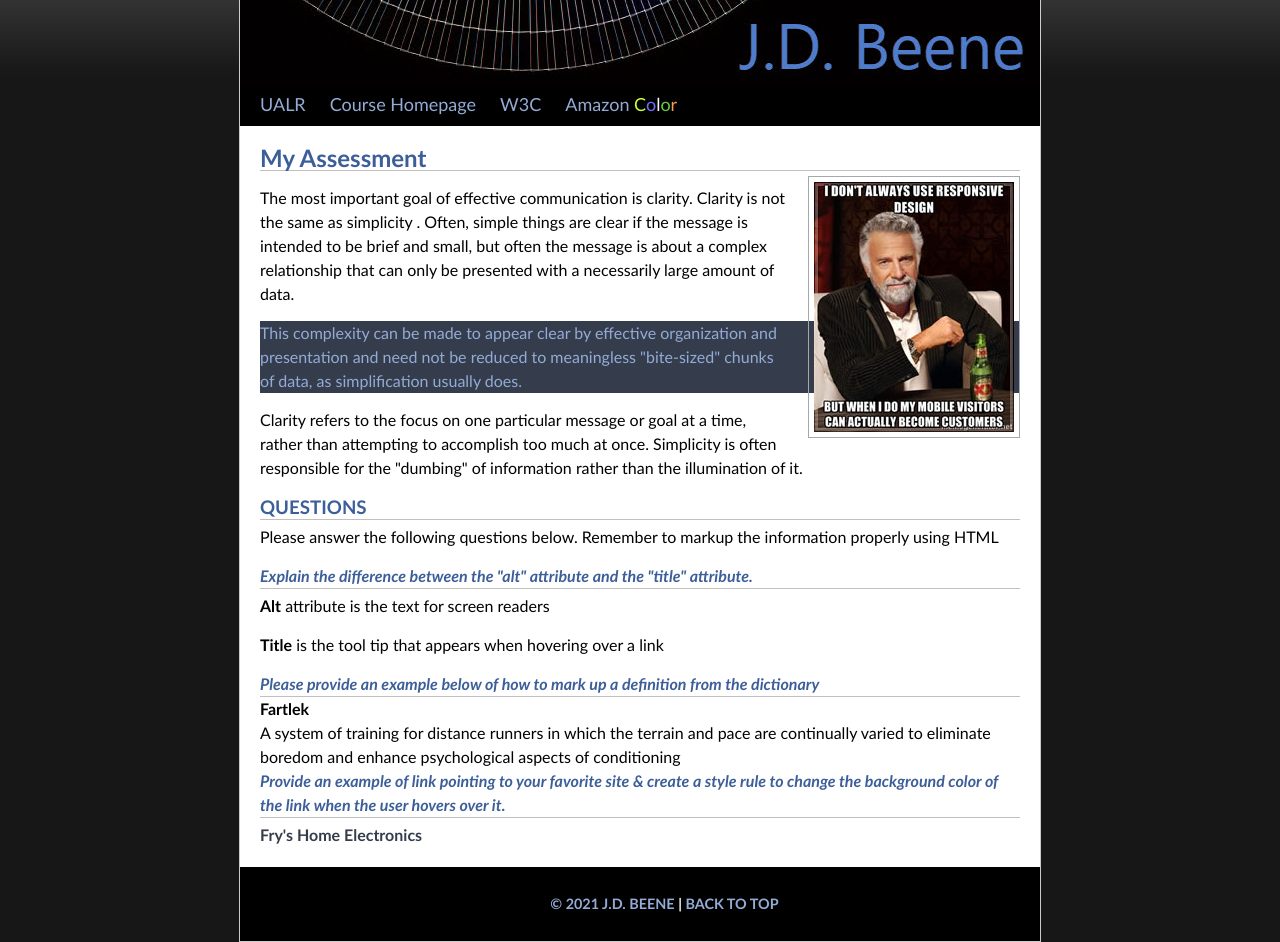
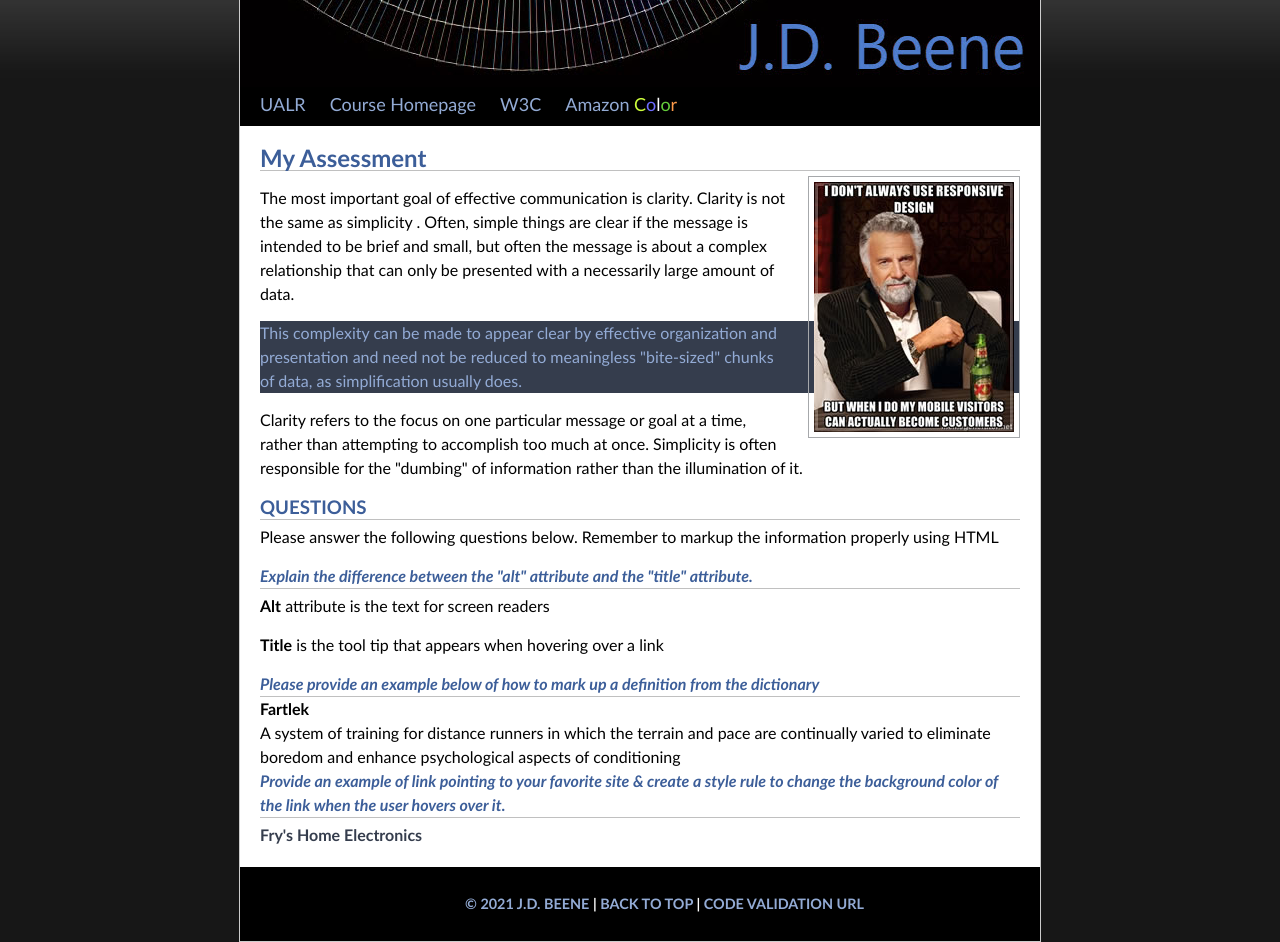
Before and after one commit to jdbeene72/ifsc-3342, a plain HTML site: page pre-assessment/index.html in a window 1280 px wide. Shown: the part 74-1016 px from the top of the page. Drawn offline with Linux system fonts and the light colour scheme.

Commit message:
added validation URL

```diff
--- a/pre-assessment/index.html
+++ b/pre-assessment/index.html
@@ -43,7 +43,7 @@
     </div>
   </div>
   <div id="footer">
-    <h6><a href="https://jdbeene72.github.io/ifsc-3342/index.html" target="_blank" title="JD Beene Github Homepage">&copy; 2021 J.D. Beene </a><span class="text-white"> | </span><a href="#top">Back to Top</a></h6>
+    <h6><a href="https://jdbeene72.github.io/ifsc-3342/index.html" target="_blank" title="JD Beene Github Homepage">&copy; 2021 J.D. Beene </a><span class="text-white"> | </span><a href="#top">Back to Top</a><span class="text-white"> | </span><a href="https://validator.w3.org/nu/?showsource=yes&doc=https%3A%2F%2Fjdbeene72.github.io%2Fifsc-3342%2Fpre-assessment%2Findex.html" target="_blank" title="Validation URL">Code Validation URL</a></h6>
   </div>
 </div>
 </body>
```
